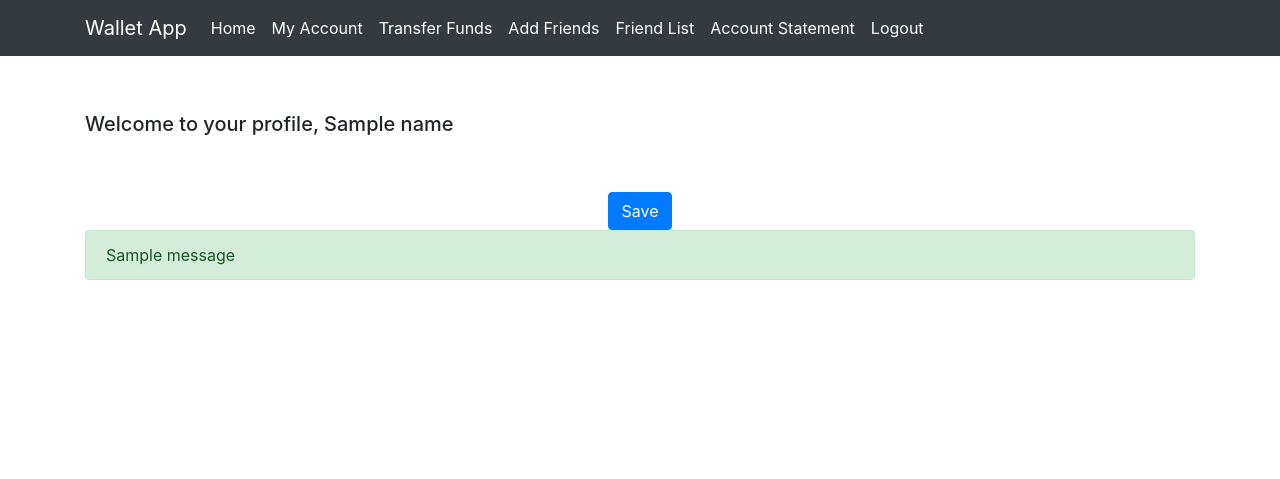
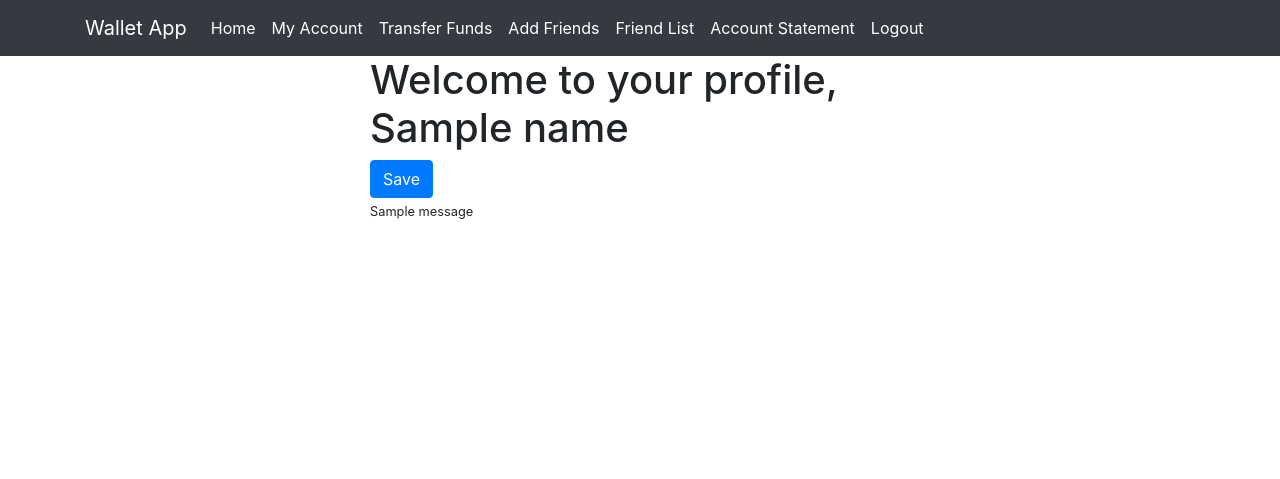
Before and after one commit to hammad8466/e-wallet-clone, a Django app: template enroll/templates/enroll/profile.html in a window 1280 px wide. Shown: the top 479 px of the page. Run offline with Django 3.2, Linux system fonts and the light colour scheme; the template is opened without the code that fills it: most values are stand-ins (such as "Sample title", 1, 10 or a date in 2020); one stand-in notice (Sample message) is shown; some libraries are stand-ins or nearby versions.

Commit message:
Fix for transfer funds

```diff
--- a/enroll/templates/enroll/profile.html
+++ b/enroll/templates/enroll/profile.html
@@ -6,71 +6,55 @@
     <meta charset="UTF-8">
     <meta name="viewport" content="width=device-width, initial-scale=1.0">
     <title>User Profile</title>
+    <!-- Link to Bootstrap CSS file -->
     <link rel="stylesheet" href="https://stackpath.bootstrapcdn.com/bootstrap/4.5.2/css/bootstrap.min.css">
+    <!-- Link to external CSS file for profile page -->
     <link rel="stylesheet" type="text/css" href="{% static 'profile.css' %}">
 </head>
 <body>
     {% block content %}
+
     <div class="container">
-    <nav class="navbar navbar-expand-lg navbar-light custom-navbar-bg">
-        <button class="navbar-toggler" type="button" data-toggle="collapse" data-target="#navbarNav" aria-controls="navbarNav" aria-expanded="false" aria-label="Toggle navigation">
-            <span class="navbar-toggler-icon"></span>
-        </button>
-        <div class="collapse navbar-collapse" id="navbarNav">
-            <ul class="navbar-nav ml-auto">
-                <li class="nav-item">
-                    <a class="nav-link" href="{% url 'logout' %}">Logout</a>
-                </li>
-                <li class="nav-item">
-                </li>
-            </ul>
-        </div>
-    </nav>
-    <h5>Welcome to your profile, {{ name }}</h5>
-    <div class="row justify-content-center">
-        <div class="col-md-5">
-            <form action="" method="post" class="mt-4" novalidate>
+        <div class="row">
+            <div class="col-md-6 offset-md-3">
+                <h1 class="profile-heading">Welcome to your profile, {{ name }}</h1>
+                <form action="" method="post" novalidate>
                     {% csrf_token %}
-                {% for fm in form %}
-                    {% if forloop.counter <= 5 %} <!-- Display first 5 fields on one side -->
+                    <div class="row">
+                        <div class="col-md-6">
+                            {% for fm in form.visible_fields|slice:"0:5" %}
                                 <div class="form-group">
-                            {{ fm.label_tag }}
+                                    <label for="{{ fm.id_for_label }}">{{ fm.label }}</label>
                                     {{ fm }}
                                     {% if fm.errors %}
                                         <small class="text-danger">{{ fm.errors|striptags }}</small>
                                     {% endif %}
                                 </div>
-                    {% endif %}
                             {% endfor %}
                         </div>
-        <div class="col-md-5">
-                {% for fm in form %}
-                    {% if forloop.counter > 5 %} <!-- Display remaining fields on the other side -->
+                        <div class="col-md-6">
+                            {% for fm in form.visible_fields|slice:"5:" %}
                                 <div class="form-group">
-                            {{ fm.label_tag }}
+                                    <label for="{{ fm.id_for_label }}">{{ fm.label }}</label>
                                     {{ fm }}
                                     {% if fm.errors %}
                                         <small class="text-danger">{{ fm.errors|striptags }}</small>
                                     {% endif %}
                                 </div>
-                    {% endif %}
                             {% endfor %}
-            </form>
                         </div>
                     </div>
-    <div class="row justify-content-center mt-4"> <!-- Centered row for submit button -->
-        <div class="col-md-6 text-center">
                     <button type="submit" class="btn btn-primary">Save</button>
-        </div>
-    </div>
+                </form>
                 {% if messages %}
                     {% for message in messages %}
-            <div class="alert {% if message.tags %} alert-{{ message.tags }} {% endif %}" role="alert">
-                {{ message }}
-            </div>
+                        <small {% if message.tags %} class="{{ message.tags }}" {% endif %}>{{ message }}</small>
                     {% endfor %}
                 {% endif %}
             </div>
+        </div>
+    </div>
+
     {% endblock %}
 </body>
 </html>
```
Also changed, not shown: enroll/views.py (+4 -4 lines), db.sqlite3. Lines whose indentation alone changed are shown as unchanged.
